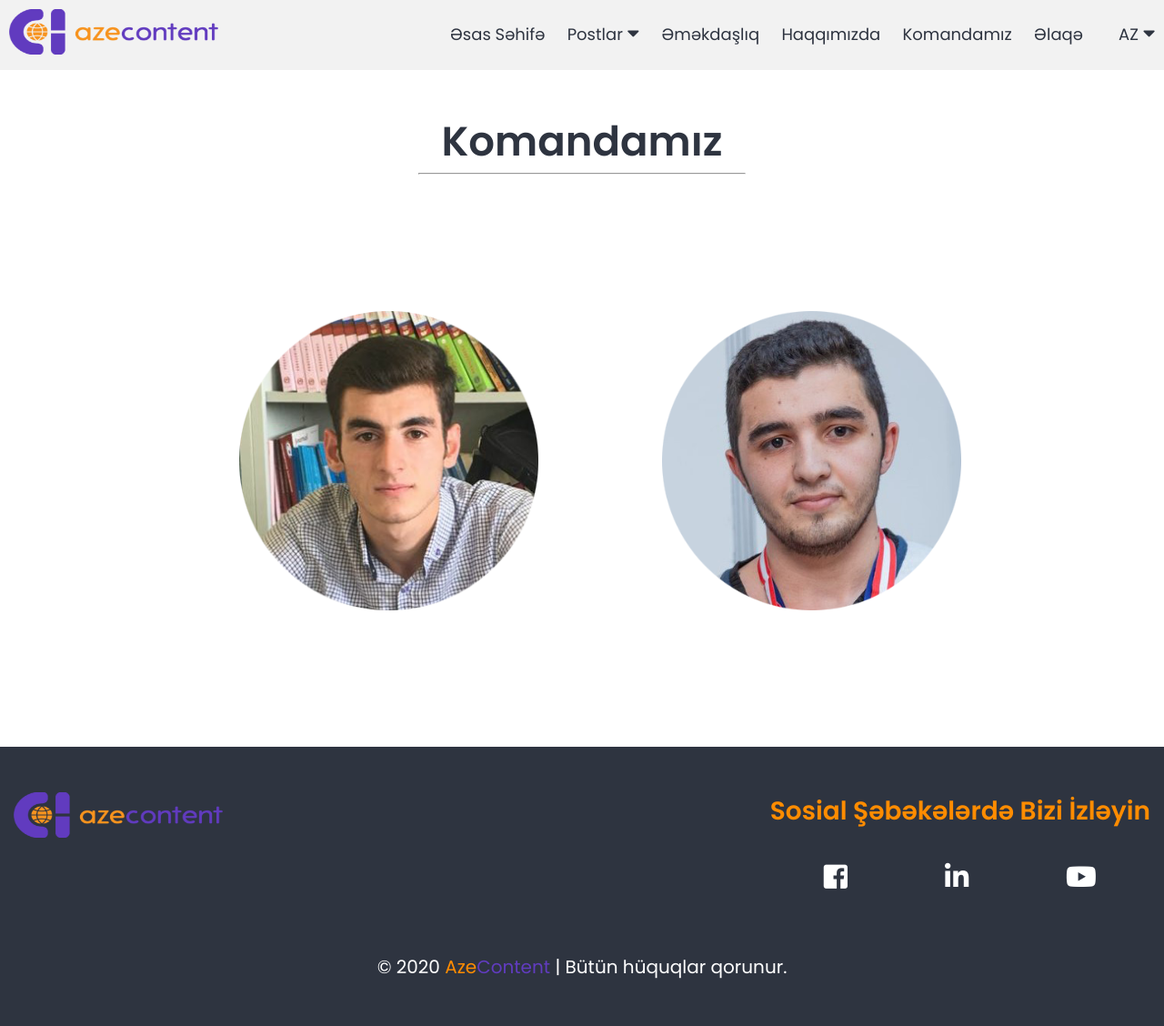
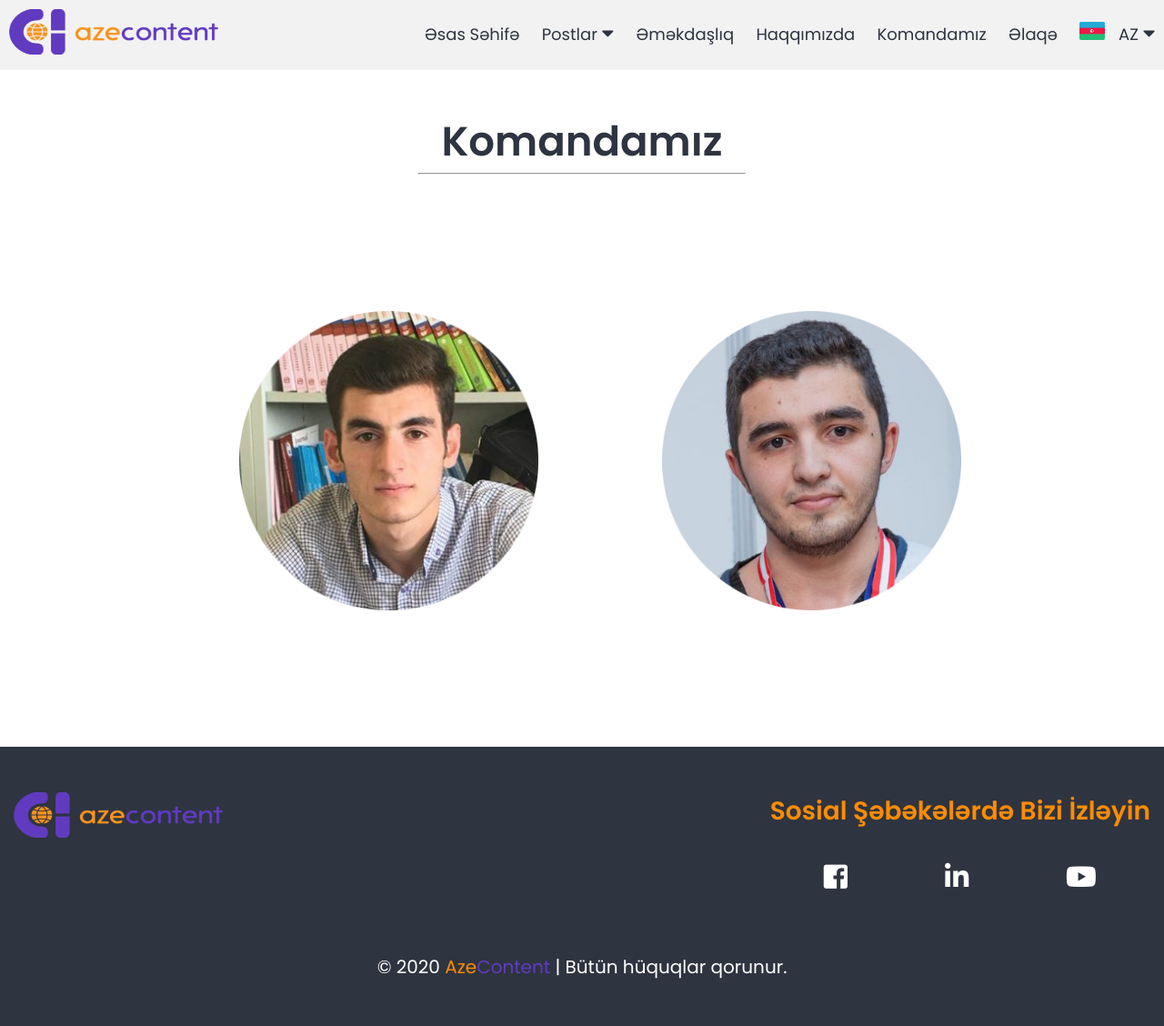
Before and after one commit to ilkinaslanli2001/azecontent.github.io, a Jekyll site: the page built from team/index.html, in a window 1280 px wide. Shown: the whole page at 91% size. Built offline with Jekyll 4.4.1, drawn with Linux system fonts in a browser that asks for light colours; nearby versions of some CDN libraries.

Commit message:
Update navbar.html

```diff
--- a/_includes/navbar.html
+++ b/_includes/navbar.html
@@ -35,12 +35,19 @@
           <li class="link-li">
             <a class="link" href="/contact/">Əlaqə</a>
           </li>
-          <li class="link-li language">
+          <div class="post-links-container">
             <a class="link" href="#">
-              <img src="assets/images/AZ.png" alt="" />
+			  <img src="/assets/images/AZ.png" alt="" />
               AZ<i class="fas fa-caret-down"></i>
             </a>
-          </li>
+            <div class="post-links-content">
+              <li>
+                <a class="post-link" href="#">
+                  EN
+                </a>
+              </li>
+            </div>
+          </div>
         </div>
         <div class="menu-btn">
           <i class="fas fa-bars"></i>
```
